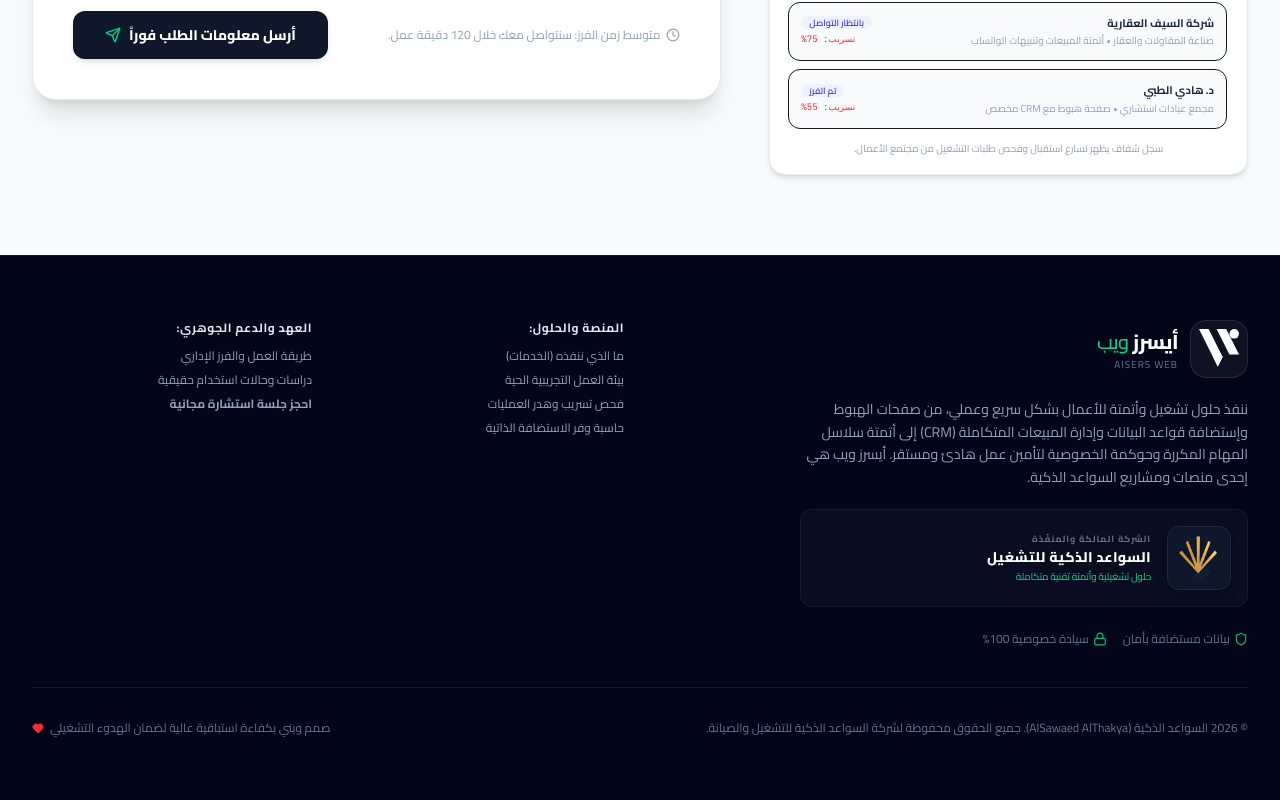
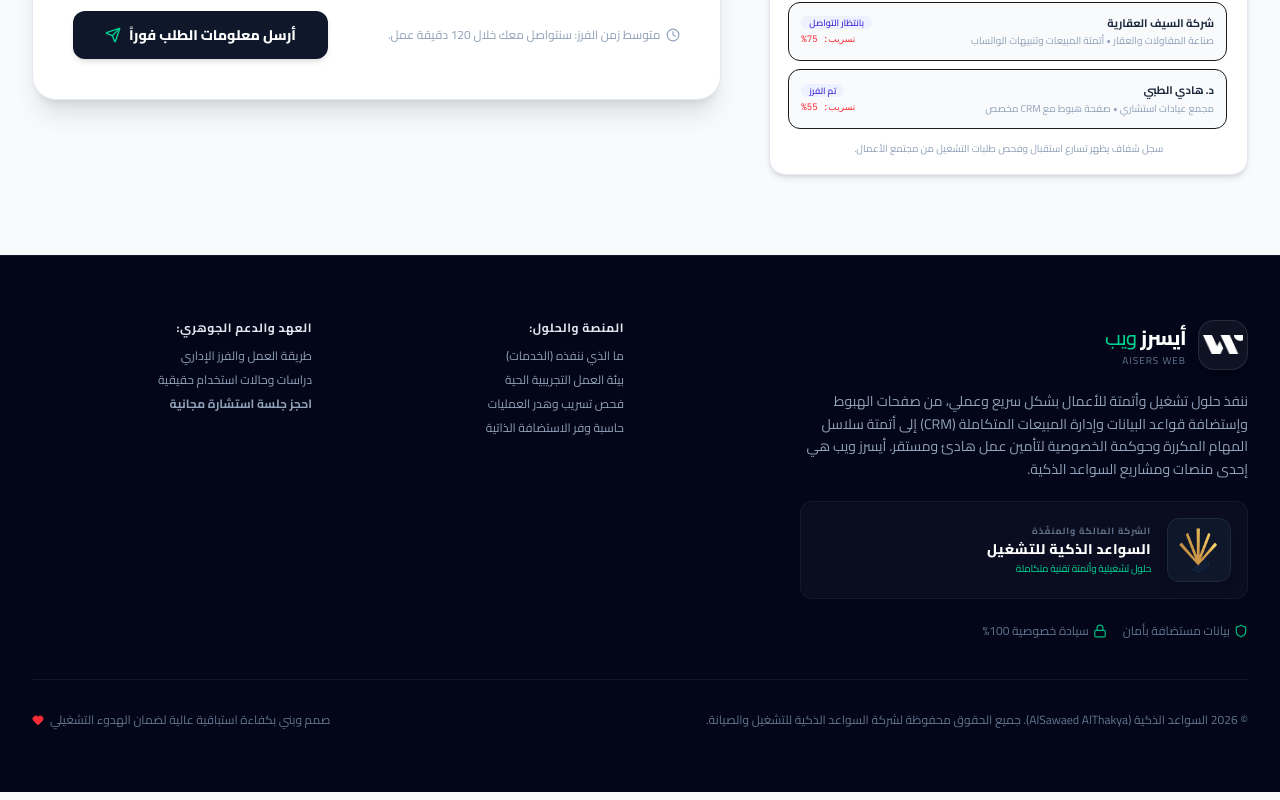
Before and after one commit to Azizsa8/aisite3, a React (Vite) app: page / in a window 1280 px wide. Shown: the part 6829-7629 px from the top of the page. Built offline with nearby package versions, Linux system fonts and the light colour scheme.

Commit message:
fix: update platform logo in the footer to match header branding

```diff
--- a/src/components/Footer.tsx
+++ b/src/components/Footer.tsx
@@ -6,6 +6,7 @@
 import React from "react";
 import { Cpu, Heart, Shield, Lock, CheckCircle } from "lucide-react";
 import sawaedLogo from "../assets/sawaed-logo.png";
+import logo2 from "../assets/logo2.png";
 
 interface FooterProps {
   onNavigate: (sectionId: string) => void;
@@ -41,18 +42,9 @@ export default function Footer({ onNavigate, lang }: FooterProps) {
           {/* Logo Column (6 columns) */}
           <div className="md:col-span-6 space-y-5" id="footer-brand-column">
             <div className={`flex items-center gap-3 cursor-pointer ${isRtl ? "" : "flex-row-reverse justify-end"}`} onClick={() => handleFootClick("hero")} id="footer-logo">
-              {/* Swaid Monumental Monogram Logo SVG */}
-              <div className="bg-white/5 p-2 rounded-2xl flex items-center justify-center border border-white/10 shrink-0 shadow-lg relative group transition-all hover:bg-white/10">
-                <svg viewBox="0 0 100 100" className="w-10 h-10 text-white fill-current" xmlns="http://www.w3.org/2000/svg">
-                  {/* Left Slanted Pillar with a sharp dynamic V-notch at the bottom */}
-                  <path d="M 0 0 H 24 L 59 70 L 47 94 L 35 70 L 0 0 Z" />
-                  {/* Inner V connection */}
-                  <path d="M 35 70 L 47 94 L 59 70 L 47 50 L 35 70 Z" />
-                  {/* Right Slanted Pillar (Parallel) */}
-                  <path d="M 44 0 H 68 L 100 64 H 76 Z" />
-                  {/* Circle at top right */}
-                  <circle cx="88" cy="12" r="12" />
-                </svg>
+              {/* Swaid Monumental Monogram Logo SVG replaced with Logo2 */}
+              <div className="bg-white/5 p-1 rounded-2xl flex items-center justify-center border border-white/10 shrink-0 shadow-lg relative group transition-all hover:bg-white/10">
+                <img src={logo2} alt="AISERS WEB Logo" className="w-10 h-10 object-contain invert" />
               </div>
 
               <div className={`flex flex-col ${isRtl ? "items-start" : "items-end"}`}>
```
